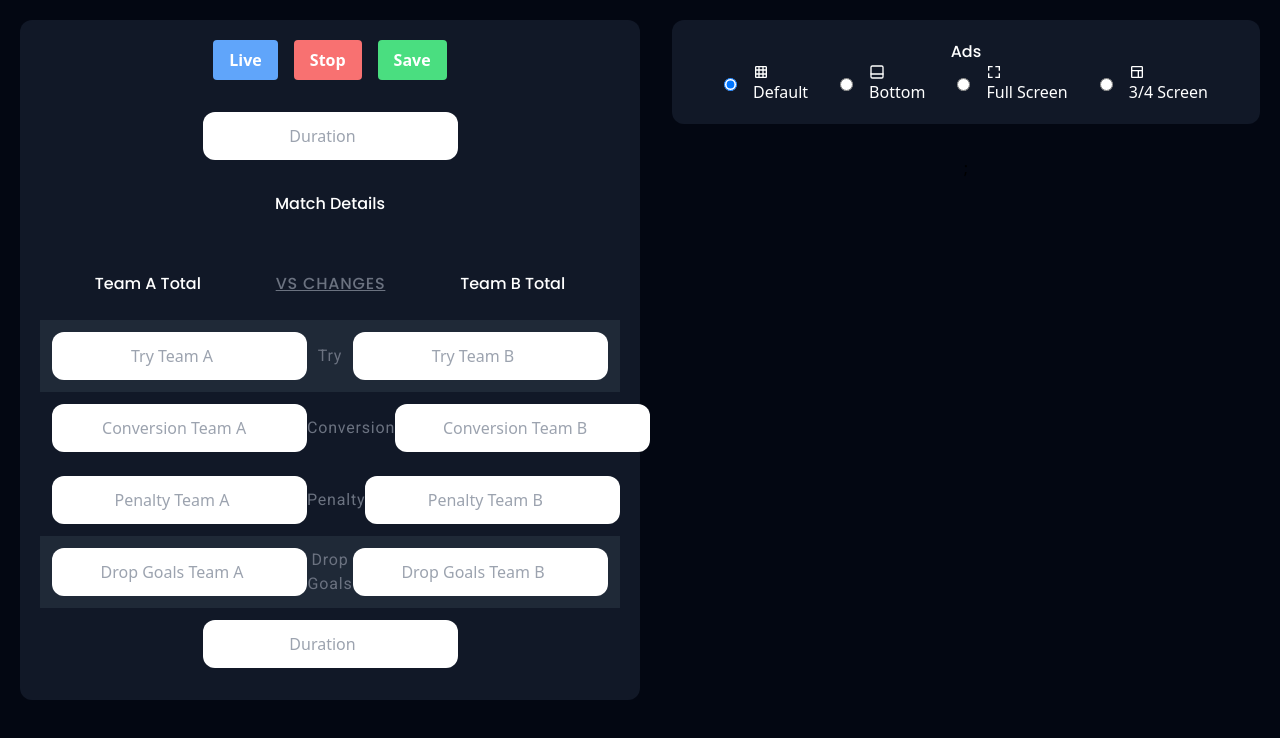
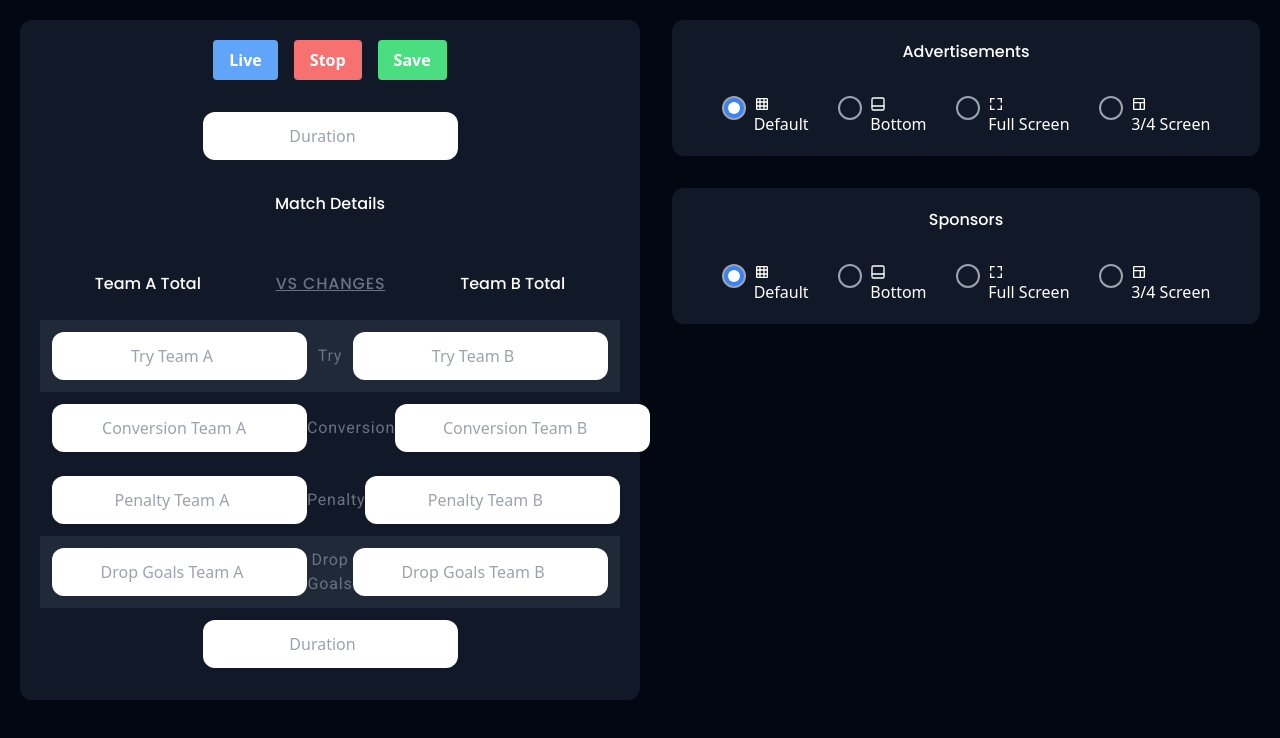
Before and after one commit to yanniro2/score-board-app, a Next.js app: page /dashboard in a window 1280 px wide. Shown: the top 738 px of the page. Built offline with nearby package versions, Linux system fonts and the light colour scheme.

Commit message:
ad ui dynamic add

```diff
--- a/components/AdvertismentDashboard.tsx
+++ b/components/AdvertismentDashboard.tsx
@@ -6,15 +6,37 @@ import { LuPanelBottom } from "react-icons/lu";
 
 const AdvertismentDashboard = () => {
   const options = [
-    { label: "Default", value: "item1", icon: <BiGrid /> },
-    { label: "Bottom", value: "item2", icon: <LuPanelBottom /> },
-    { label: "Full Screen", value: "item3", icon: <BiFullscreen /> },
-    { label: "3/4 Screen", value: "item4", icon: <BiLayout /> },
+    {
+      id: 1,
+      heading: "Advertisements",
+      data: [
+        { label: "Default", value: "ad1", icon: <BiGrid /> },
+        { label: "Bottom", value: "ad2", icon: <LuPanelBottom /> },
+        { label: "Full Screen", value: "ad3", icon: <BiFullscreen /> },
+        { label: "3/4 Screen", value: "ad4", icon: <BiLayout /> },
+      ],
+    },
+    {
+      id: 2,
+      heading: "Sponsors",
+      data: [
+        { label: "Default", value: "sponsor1", icon: <BiGrid /> },
+        { label: "Bottom", value: "sponsor2", icon: <LuPanelBottom /> },
+        { label: "Full Screen", value: "sponsor3", icon: <BiFullscreen /> },
+        { label: "3/4 Screen", value: "sponsor4", icon: <BiLayout /> },
+      ],
+    },
   ];
 
   return (
     <div className="w-1/2 h-max mx-auto  flex flex-col justify-between gap-[2rem]">
-      <RadioGroup options={options} />;
+      {options.map((option) => (
+        <RadioGroup
+          key={option.id}
+          options={option.data}
+          heading={option.heading}
+        />
+      ))}
     </div>
   );
 };
--- a/components/RadioGroup.tsx
+++ b/components/RadioGroup.tsx
@@ -1,7 +1,8 @@
 "use client";
 import React, { useState } from "react";
 
-const RadioGroup = ({ options }: any) => {
+
+const RadioGroup = ({ options, heading }: any) => {
   const [selectedItem, setSelectedItem] = useState(options[0].value);
 
   const handleRadioChange = (event: any) => {
@@ -9,26 +10,41 @@ const RadioGroup = ({ options }: any) => {
   };
 
   return (
-    <div className="w-full h-full flex flex-col  justify-evenly   bg-gray-900 rounded-xl p-5 text-white text-center">
-      <h2 className="h2">Ads</h2>
+    <div className="w-full h-full flex flex-col justify-evenly bg-gray-900 rounded-xl p-5 text-white text-center gap-[2rem]">
+      <h2 className="h2">{heading}</h2>
       <div className="w-full h-full flex text-center justify-evenly">
         {options.map((option: any) => (
           <div
             key={option.value}
-            className="flex items-center justify-center gap-[1rem]">
+            className={`flex items-center justify-center gap-[1rem] ${
+              selectedItem === option.value ? "active" : ""
+            }`}>
             <input
               type="radio"
               id={option.value}
-              name="item"
+              name={heading} // Ensure each radio group has a unique name
               value={option.value}
               checked={selectedItem === option.value}
               onChange={handleRadioChange}
+              className="hidden"
             />
             <label
-              className="flex flex-col items-start justify-center text-center"
+              className="flex items-start justify-center text-center cursor-pointer"
               htmlFor={option.value}>
-              {option.icon}
-              {option.label}
+              <div
+                className={`w-6 h-6 rounded-full border-2 border-gray-400 flex items-center justify-center  ${
+                  selectedItem === option.value
+                    ? "bg-blue-500 border-blue-500"
+                    : ""
+                }`}>
+                {selectedItem === option.value && (
+                  <div className="w-3 h-3 rounded-full bg-white"></div>
+                )}
+              </div>
+              <span className="ml-2">
+                {option.icon}
+                {option.label}
+              </span>
             </label>
           </div>
         ))}
```
